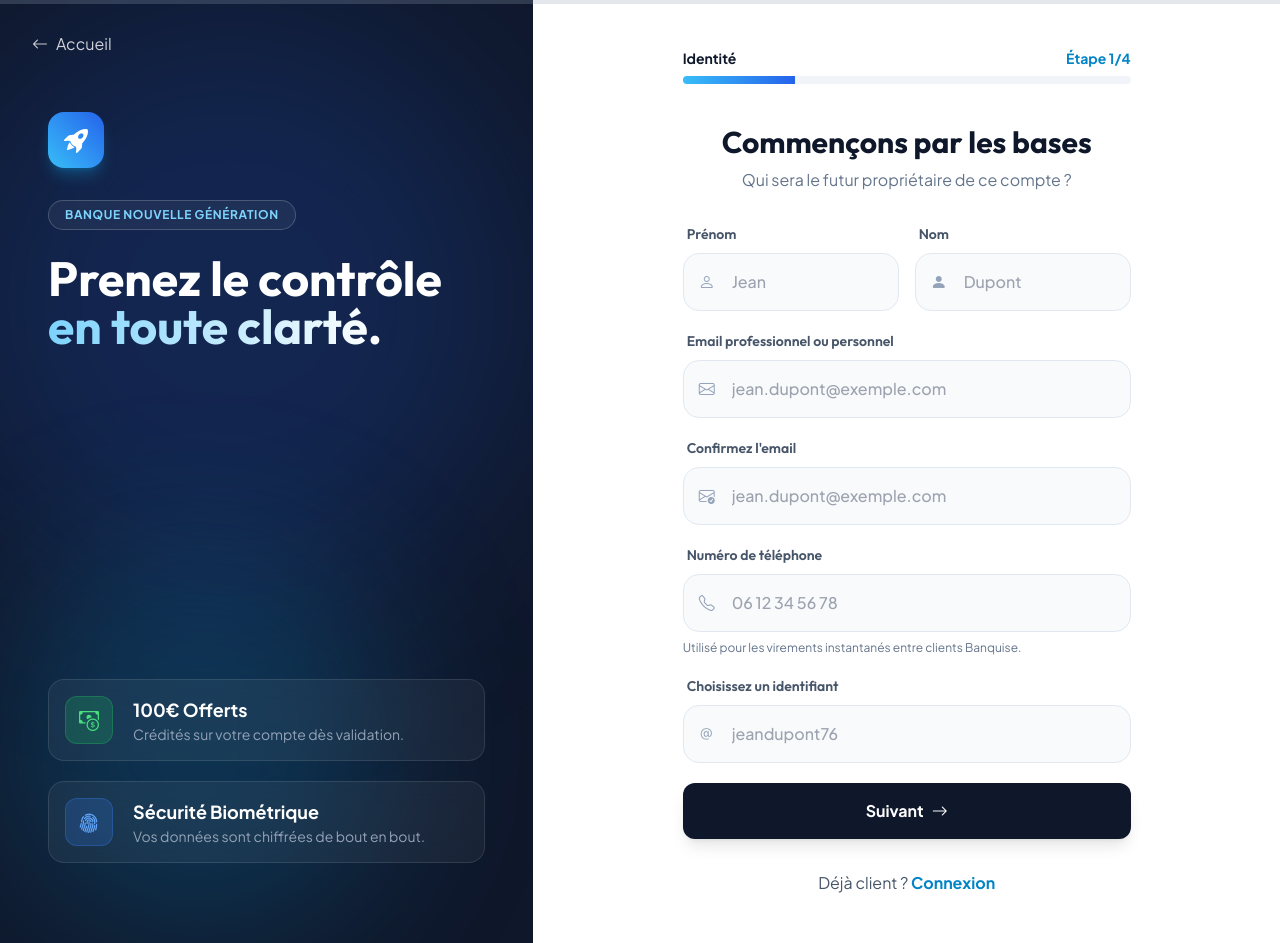
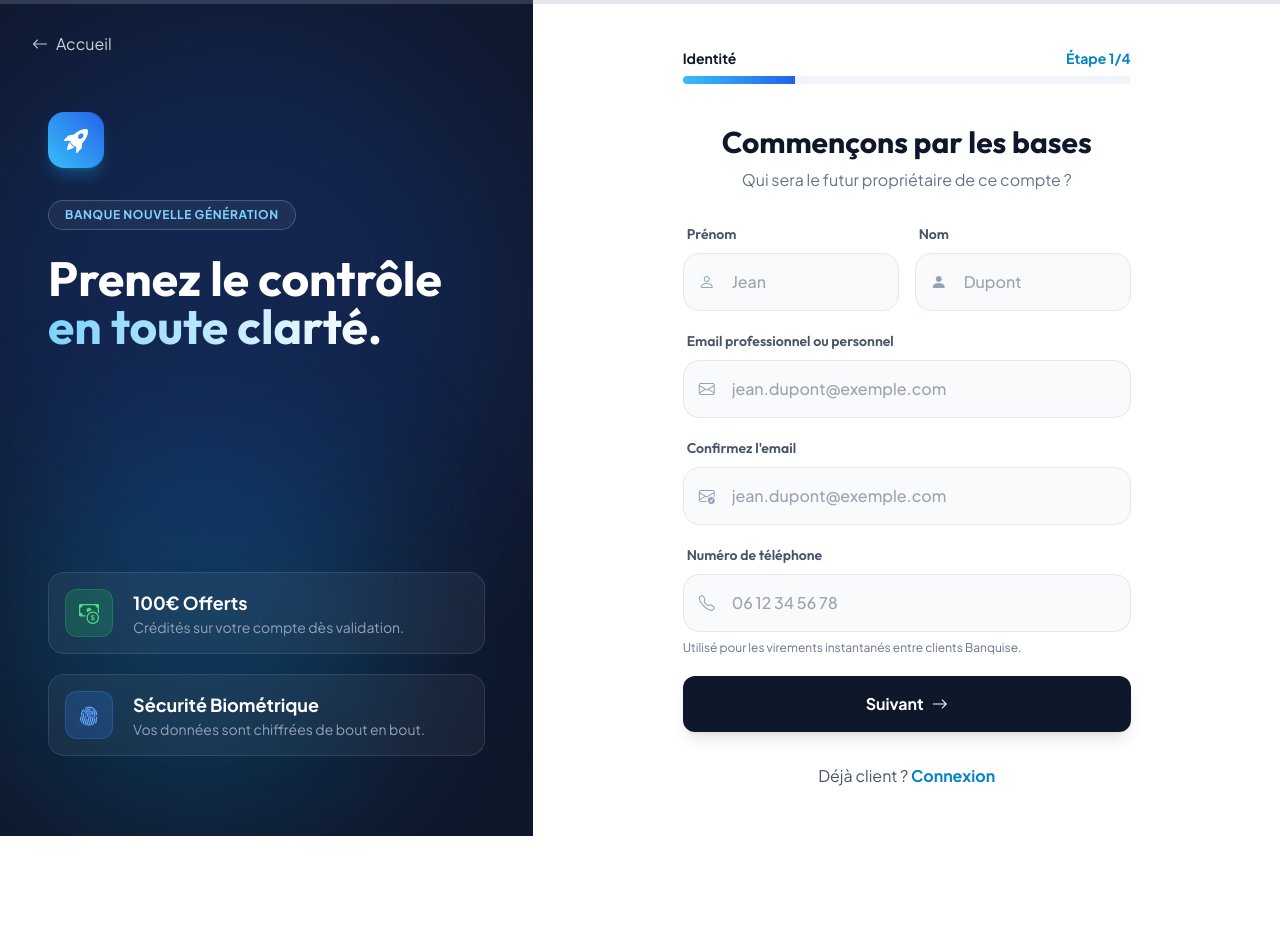
Before and after one commit to binksterrel/Banquise, a Django app: page /register/ in a window 1280 px wide. After the commit the page ends 836 px from the top, so only its background shows below. Run offline with Django 4.2, Linux system fonts and the light colour scheme; some libraries are stand-ins or nearby versions.

Commit message:
Move username field to password step

```diff
--- a/templates/registration/register.html
+++ b/templates/registration/register.html
@@ -305,14 +305,6 @@
                         </div>
                         <p class="text-xs text-slate-500 mt-2">Utilisé pour les virements instantanés entre clients Banquise.</p>
                     </div>
-                    <div>
-                        <label class="label-ice">Choisissez un identifiant</label>
-                        <div class="input-group-ice">
-                            <div class="input-icon"><i class="bi bi-at"></i></div>
-                            <input type="text" name="username" class="form-control-ice" placeholder="jeandupont76"
-                                required value="{{ form.username.value|default:'' }}">
-                        </div>
-                    </div>
                     <button type="button" onclick="nextStep(2)"
                         class="w-full mt-6 py-4 bg-slate-900 text-white font-bold rounded-xl hover:bg-slate-800 transition-colors flex items-center justify-center gap-2 shadow-lg hover:shadow-xl transform hover:-translate-y-0.5 duration-200">
                         Suivant <i class="bi bi-arrow-right"></i>
@@ -323,6 +315,14 @@
                     <div class="text-center mb-8">
                         <h2 class="text-3xl font-display font-bold text-slate-900">Sécurisez votre coffre-fort</h2>
                         <p class="text-slate-500 mt-2">Choisissez un mot de passe robuste.</p>
+                    </div>
+                    <div>
+                        <label class="label-ice">Choisissez un identifiant</label>
+                        <div class="input-group-ice">
+                            <div class="input-icon"><i class="bi bi-at"></i></div>
+                            <input type="text" name="username" class="form-control-ice" placeholder="jeandupont76"
+                                required value="{{ form.username.value|default:'' }}">
+                        </div>
                     </div>
                     <div>
                         <label class="label-ice">Mot de passe</label>
```
